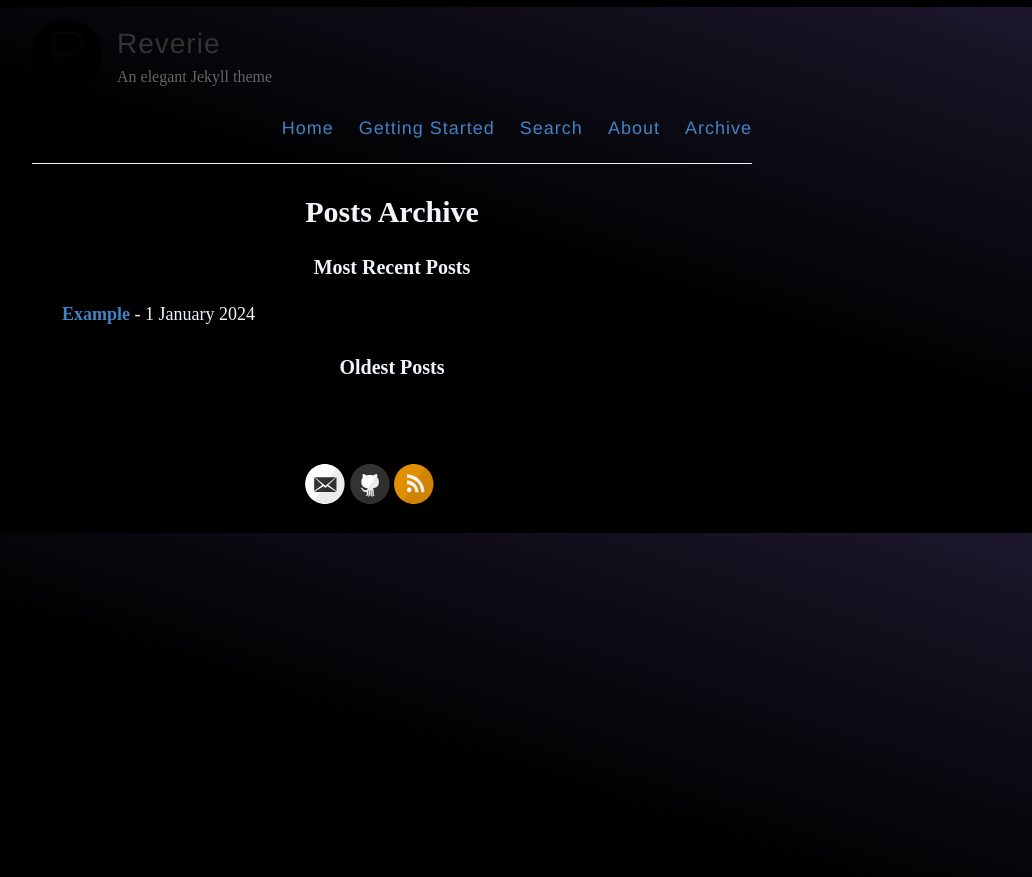
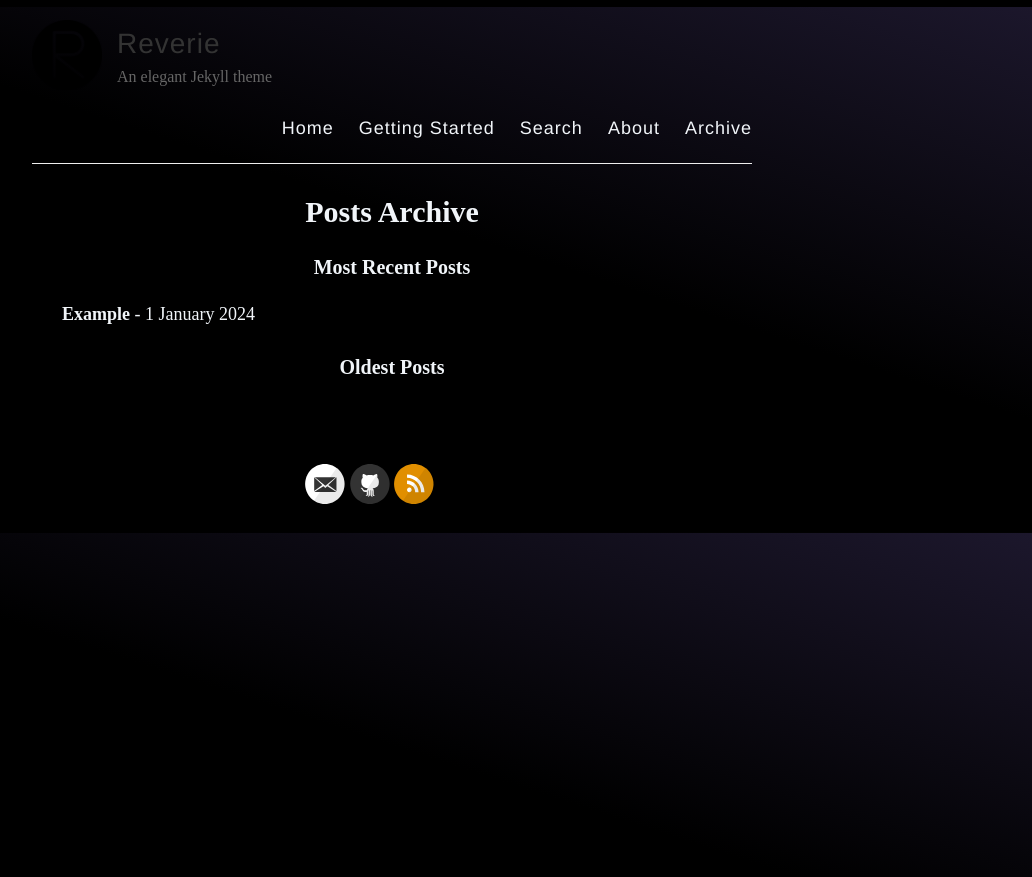
Before and after one commit to Break-Into-Data/break-into-data-website, a Jekyll site: the page built from _pages/archive.md, in a window 1280 px wide. Shown: the top 877 px of the page, without its empty margins (248-1280 px from the left). Built offline with Jekyll 4.4.1, drawn with Linux system fonts in a browser that asks for light colours.

Commit message:
Fix style

```diff
--- a/_sass/_variables.scss
+++ b/_sass/_variables.scss
@@ -5,6 +5,7 @@
 
 $backgroundColor: #000;
 $borderColor: #282828;
+$accentColor: #7756e3;
 
 // Colors
 $blue: #4183C4;
--- a/assets/style.scss
+++ b/assets/style.scss
@@ -187,11 +187,11 @@ span[data-pullquote]:before {
 }
 
 a {
-  color: $blue;
+  // color: $blue;
   text-decoration: none;
 	cursor: pointer;
   &:hover, &:active {
-    color: $blue;
+    color: $accentColor;
   }
 }
 
```
